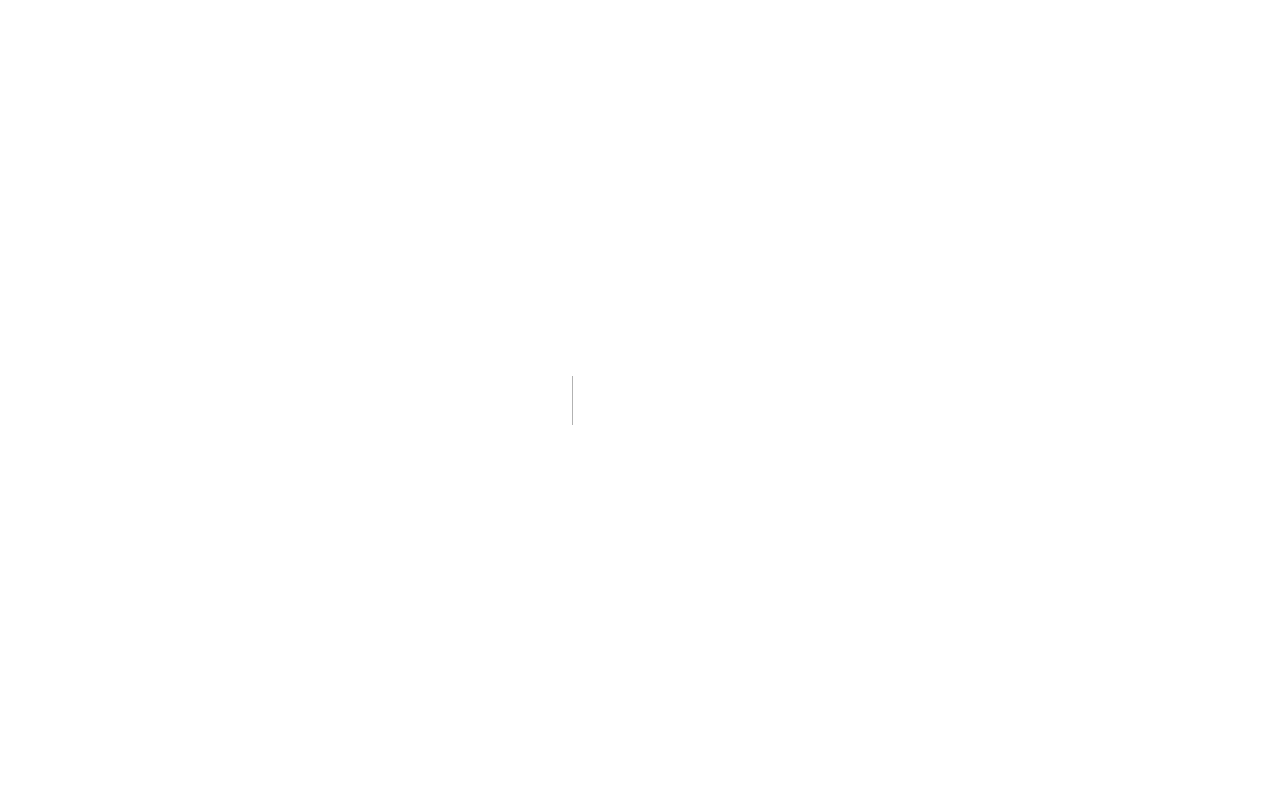
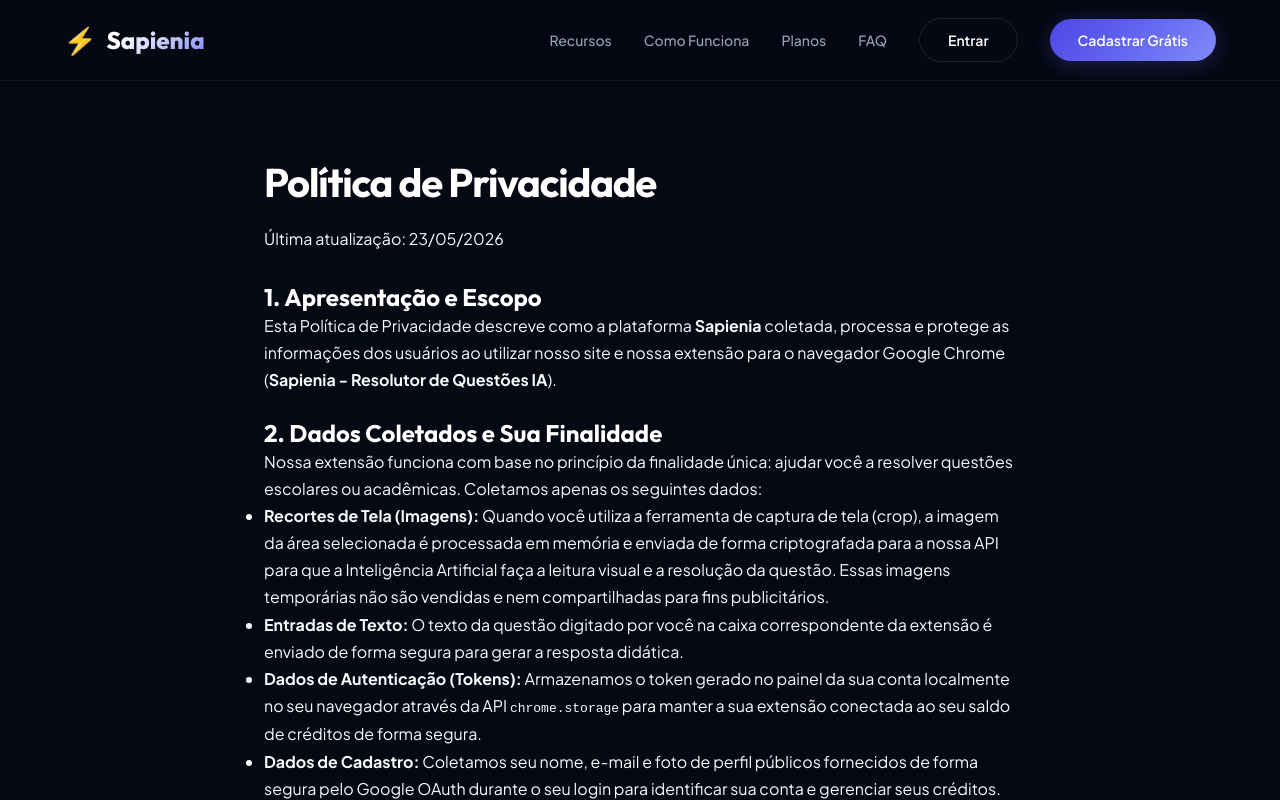
Before and after one commit to Marcone-Santos1/sapien_ia_calc, a Next.js app in the folder web/: page /privacy in a window 1280 px wide. Before the commit this address had no page. Built offline with nearby package versions, Linux system fonts and the light colour scheme; no server answers.

Commit message:
feat: add Privacy Policy page and link in footer

```diff
--- a/web/src/app/page.tsx
+++ b/web/src/app/page.tsx
@@ -191,9 +191,14 @@ export default async function Home() {
 
       {/* Footer */}
       <footer className="footer">
-        <div className="container footer-container">
+        <div className="container footer-container" style={{ display: "flex", flexDirection: "column", gap: "10px", alignItems: "center" }}>
           <div className="logo" style={{ cursor: "default" }}>
             <span className="logo-symbol">⚡</span> Sapienia
+          </div>
+          <div style={{ display: "flex", gap: "20px" }}>
+            <Link href="/privacy" style={{ color: "var(--foreground-muted)", textDecoration: "none", fontSize: "0.875rem" }}>
+              Política de Privacidade
+            </Link>
           </div>
           <div className="footer-text">
             © {new Date().getFullYear()} Sapienia. Desenvolvido com AbacatePay e Gemini AI.
--- /dev/null
+++ b/web/src/app/privacy/page.tsx
@@ -0,0 +1,96 @@
+import React from "react";
+import Link from "next/link";
+import Navbar from "@/components/Navbar";
+import { getServerSession } from "@/lib/auth";
+
+export default async function PrivacyPolicy() {
+  const user = await getServerSession();
+
+  return (
+    <>
+      <Navbar user={user} />
+
+      <main className="section-padding" style={{ marginTop: "60px", minHeight: "80vh" }}>
+        <div className="container" style={{ maxWidth: "800px", lineHeight: "1.7", color: "var(--foreground)" }}>
+          <h1 className="hero-title" style={{ fontSize: "2.5rem", marginBottom: "20px", textAlign: "left" }}>
+            <span>Política de Privacidade</span>
+          </h1>
+          <p style={{ color: "var(--foreground-muted)", marginBottom: "30px" }}>
+            Última atualização: {new Date().toLocaleDateString("pt-BR")}
+          </p>
+
+          <section style={{ marginBottom: "24px" }}>
+            <h2>1. Apresentação e Escopo</h2>
+            <p>
+              Esta Política de Privacidade descreve como a plataforma <strong>Sapienia</strong> coletada, processa e protege as informações dos usuários ao utilizar nosso site e nossa extensão para o navegador Google Chrome (<strong>Sapienia - Resolutor de Questões IA</strong>).
+            </p>
+          </section>
+
+          <section style={{ marginBottom: "24px" }}>
+            <h2>2. Dados Coletados e Sua Finalidade</h2>
+            <p>
+              Nossa extensão funciona com base no princípio da finalidade única: ajudar você a resolver questões escolares ou acadêmicas. Coletamos apenas os seguintes dados:
+            </p>
+            <ul>
+              <li>
+                <strong>Recortes de Tela (Imagens):</strong> Quando você utiliza a ferramenta de captura de tela (crop), a imagem da área selecionada é processada em memória e enviada de forma criptografada para a nossa API para que a Inteligência Artificial faça a leitura visual e a resolução da questão. Essas imagens temporárias não são vendidas e nem compartilhadas para fins publicitários.
+              </li>
+              <li>
+                <strong>Entradas de Texto:</strong> O texto da questão digitado por você na caixa correspondente da extensão é enviado de forma segura para gerar a resposta didática.
+              </li>
+              <li>
+                <strong>Dados de Autenticação (Tokens):</strong> Armazenamos o token gerado no painel da sua conta localmente no seu navegador através da API <code>chrome.storage</code> para manter a sua extensão conectada ao seu saldo de créditos de forma segura.
+              </li>
+              <li>
+                <strong>Dados de Cadastro:</strong> Coletamos seu nome, e-mail e foto de perfil públicos fornecidos de forma segura pelo Google OAuth durante o seu login para identificar sua conta e gerenciar seus créditos.
+              </li>
+            </ul>
+          </section>
+
+          <section style={{ marginBottom: "24px" }}>
+            <h2>3. Compartilhamento de Dados</h2>
+            <p>
+              Toda a comunicação entre a extensão e o servidor é criptografada via protocolo HTTPS. O Sapienia <strong>não compartilha, não vende e não aluga</strong> nenhum dado pessoal ou de uso dos usuários a terceiros. As imagens e textos de questões enviadas são processadas por meio de integrações de API seguras da IA do Google (Gemini API) com a finalidade exclusiva de retornar a explicação e resolução didática da questão.
+            </p>
+          </section>
+
+          <section style={{ marginBottom: "24px" }}>
+            <h2>4. Segurança e Armazenamento</h2>
+            <p>
+              Os dados de histórico de questões e seus saldos de créditos são guardados em nosso banco de dados relacional seguro. Você pode a qualquer momento revogar o seu token de conexão ou solicitar a exclusão total da sua conta e de todo o seu histórico por meio do Painel do Usuário (Dashboard).
+            </p>
+          </section>
+
+          <section style={{ marginBottom: "24px" }}>
+            <h2>5. Alterações nesta Política</h2>
+            <p>
+              Reservamo-nos o direito de atualizar esta Política de Privacidade a qualquer momento para refletir mudanças regulatórias ou melhorias na extensão. Informaremos as mudanças publicando a nova política nesta página.
+            </p>
+          </section>
+
+          <section style={{ marginBottom: "40px", paddingTop: "20px", borderTop: "1px solid var(--border-light)" }}>
+            <p>
+              Caso tenha dúvidas sobre a privacidade dos seus dados ou queira exercer seus direitos de exclusão, entre em contato através de nossa página oficial ou suporte.
+            </p>
+            <div style={{ marginTop: "20px" }}>
+              <Link href="/" className="btn btn-secondary">
+                Voltar para a Página Inicial
+              </Link>
+            </div>
+          </section>
+        </div>
+      </main>
+
+      <footer className="footer">
+        <div className="container footer-container">
+          <div className="logo" style={{ cursor: "default" }}>
+            <span className="logo-symbol">⚡</span> Sapienia
+          </div>
+          <div className="footer-text">
+            © {new Date().getFullYear()} Sapienia. Todos os direitos reservados.
+          </div>
+        </div>
+      </footer>
+    </>
+  );
+}
```
